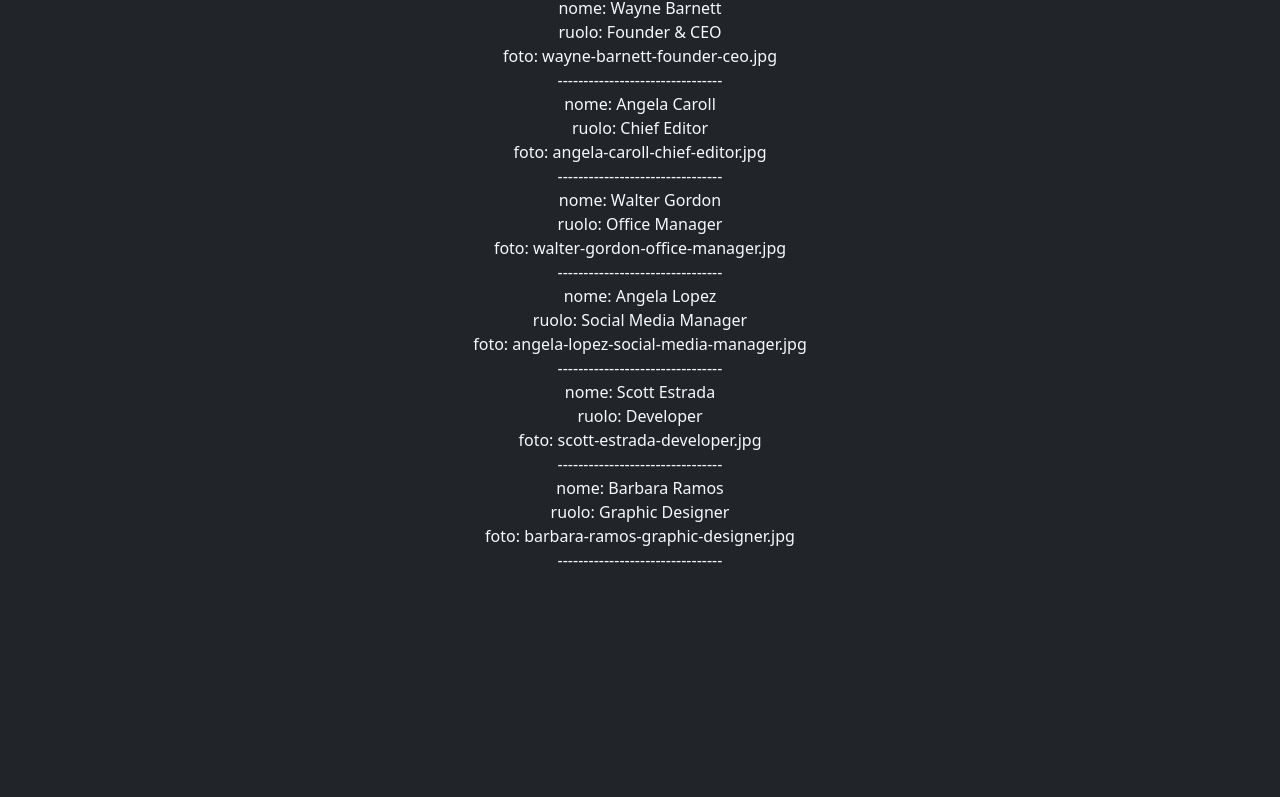
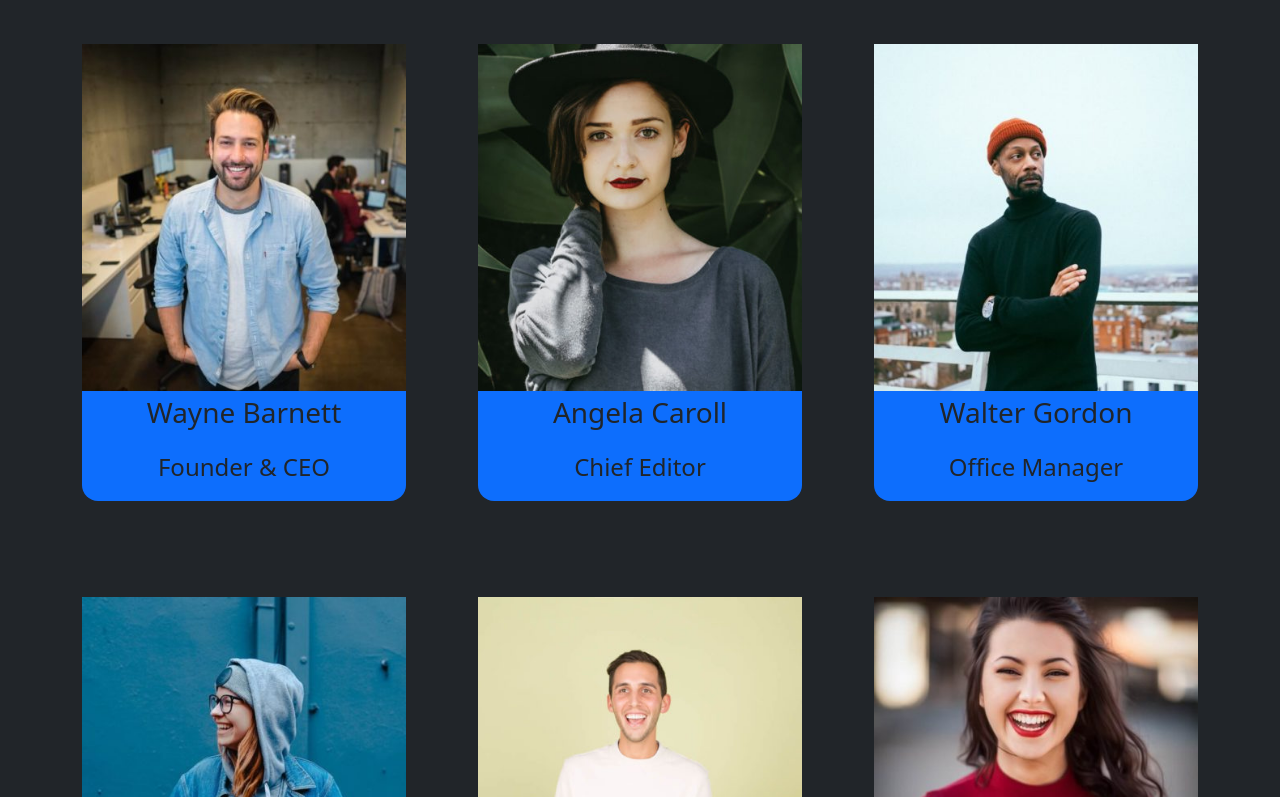
Before and after one commit to EugeniuPopescu/js-our-team, a plain HTML site: page index.html in a window 1280 px wide. Shown: the part 60-857 px from the top of the page. Before the commit the page ends 800 px from the top, so only its background shows below. Drawn offline with nearby package versions, Linux system fonts and the light colour scheme.

Commit message:
feat: add box in html

```diff
--- a/index.html
+++ b/index.html
@@ -10,11 +10,17 @@
 
     <body class="bg-dark text-light">
         <div class="container">
-            <h1 class="text-center">OUR TEAM</h1>
-            <p id="team" class="text-center"></p>
+            <h1 class="text-center text-primary">OUR TEAM</h1>
+            <div class="box-container">
+                <!-- <div class="box bg-primary my-5">
+                    <p class="nome"></p>
+                    <p class="ruolo"></p>
+                    <img src="">
+                </div> -->
+            </div>
         </div>
 
         <script src="main.js"></script>
+        <script src="https://cdn.jsdelivr.net/npm/bootstrap@5.3.2/dist/js/bootstrap.bundle.min.js" integrity="sha384-C6RzsynM9kWDrMNeT87bh95OGNyZPhcTNXj1NW7RuBCsyN/o0jlpcV8Qyq46cDfL" crossorigin="anonymous"></script>
     </body>
-    <script src="https://cdn.jsdelivr.net/npm/bootstrap@5.3.2/dist/js/bootstrap.bundle.min.js" integrity="sha384-C6RzsynM9kWDrMNeT87bh95OGNyZPhcTNXj1NW7RuBCsyN/o0jlpcV8Qyq46cDfL" crossorigin="anonymous"></script>
 </html>
--- a/main.js
+++ b/main.js
@@ -1,36 +1,42 @@
+'use strict';
+
 // array di oggetti
 let team = [
-    membro1 = {
+    {
         nome: 'Wayne Barnett',
         ruolo: 'Founder & CEO',
         foto: 'wayne-barnett-founder-ceo.jpg'
     },
-    membro2 = {
+    {
         nome: 'Angela Caroll',
         ruolo: 'Chief Editor',
         foto: 'angela-caroll-chief-editor.jpg'
     },
-    membro3 = {
+    {
         nome: 'Walter Gordon',
         ruolo: 'Office Manager',
         foto: 'walter-gordon-office-manager.jpg'
     },
-    memebro4 = {
+    {
         nome: 'Angela Lopez',
         ruolo: 'Social Media Manager',
         foto: 'angela-lopez-social-media-manager.jpg'
     },
-    memebro5 = {
+    {
         nome: 'Scott Estrada',
         ruolo: 'Developer',
         foto: 'scott-estrada-developer.jpg'
     },
-    membro6 = {
+    {
         nome: 'Barbara Ramos',
         ruolo: 'Graphic Designer',
         foto: 'barbara-ramos-graphic-designer.jpg'
     }
 ]
+
+// mi prendo il container
+let container = document.querySelector('.box-container');
+
 
 // stampo l'array con un ciclo for
 for (let i = 0; i < team.length; i++) {
@@ -38,12 +44,23 @@ for (let i = 0; i < team.length; i++) {
     // stampo gli oggetti
     // console.log(individuo);
 
+    let box = `<div class="box bg-primary text-dark my-5">
+        <img src="./img/${individuo.foto}">
+        <p class="nome text-center fs-3">${individuo.nome}</p>
+        <p class="ruolo text-center fs-4">${individuo.ruolo}</p>
+    </div>`
+
+    container.innerHTML += box;
+
+
     // stampo con for in
     for (const key in team[i]) {
         console.log(`memebro-${i}`, key, individuo[key]);
-        document.querySelector('#team').innerHTML += `${key}: ${individuo[key]}<br>`;
+        // document.querySelector('#team').innerHTML += `${key}: ${individuo[key]}<br>`;
+
+        // document.createElement('div').innerHTML
+        // document.classList.add('');
 
     }
     console.log('--------------------------------');
-    document.querySelector('#team').innerHTML += `-------------------------------- <br>`;
 }
--- a/style.css
+++ b/style.css
@@ -0,0 +1,16 @@
+.box-container {
+    display: flex;
+    justify-content: space-between;
+    flex-wrap: wrap;
+
+}
+
+.box {
+    width: calc(100% / 3 - 3rem);
+
+    border-radius: 1rem;
+}
+
+img {
+    width: 100%;
+}
```
